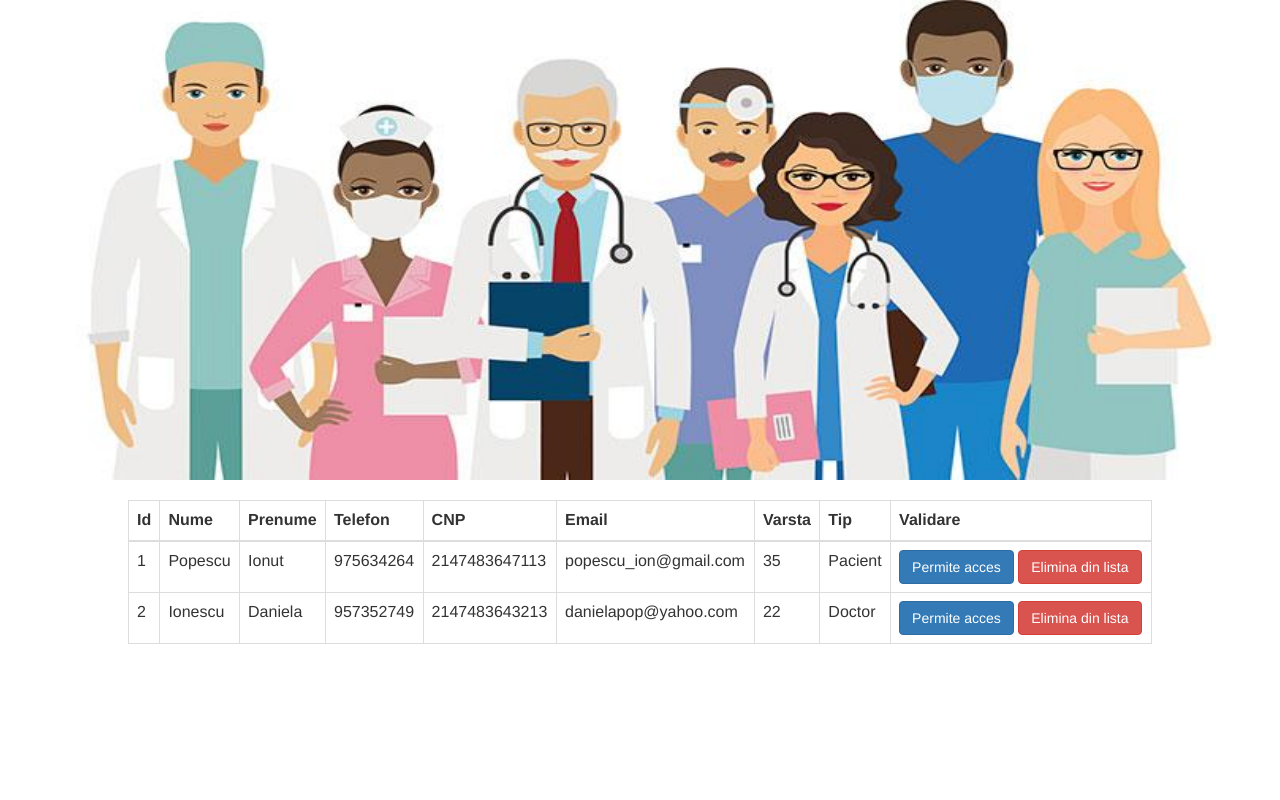
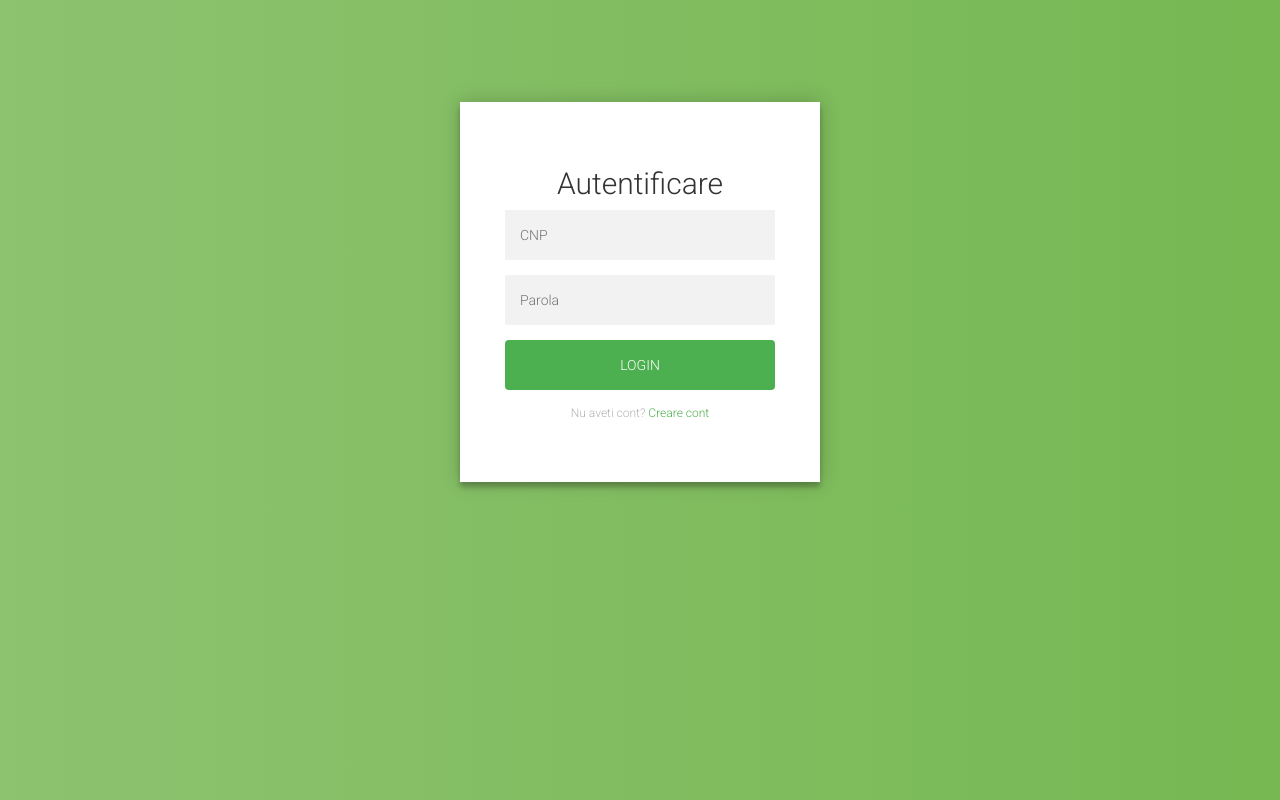
Before and after one commit to DianaArsene/E-health, a PHP site: page / in a window 1280 px wide. Run offline with PHP 8.4, Linux system fonts and the light colour scheme; data comes from the database, SQL or seed files in the repository; some libraries are stand-ins or nearby versions.

Commit message:
Modificare pacienti si register. Implementare session. Implementare logout

```diff
--- a/assets/css/style.css
+++ b/assets/css/style.css
@@ -122,3 +122,20 @@ body {
     padding-left: 15px;
     padding-top: 5px;
 }
+
+.page_menu{
+  float: right;
+  margin: 20px;
+  clear: right;
+}
+
+.page_menu .salut,
+.page_menu .logout{
+float: left;
+width: auto;
+margin-right: 20px;
+}
+
+.page_menu .logout a{
+  color: #ffffff;
+}
--- a/assets/css/styleAsistenti.css
+++ b/assets/css/styleAsistenti.css
@@ -29,3 +29,20 @@
 .btnIncarcaAnalize {
 	margin-top: 25px;
 }
+
+.page_menu{
+		float: right;
+		margin: 20px;
+		clear: right;
+  }
+
+  .page_menu .salut,
+  .page_menu .logout{
+	float: left;
+	width: auto;
+	margin-right: 20px;
+  }
+
+  .page_menu .logout a{
+	  color: #ffffff;
+  }
--- a/index.php
+++ b/index.php
@@ -1,140 +1,107 @@
 <?php
+session_start();
 
+// initializing variables
+$cnp = "";
+$parola = "";
+$errors = array();
 // connect to the database
 $db = mysqli_connect('localhost', 'root', '', 'ehealth');
-//permite acces => Schimba status in 1
-/*if (isset($_POST['allowAcc'])) {
-	///$utilizator = $_POST['utilizator1'];
-	///echo ($utilizator);
-
-} else if (isset($_POST['delete'])) {
-
-}*/
-
+// REGISTER USER
+if (isset($_POST['login_user'])) {
+  // receive all input values from the form
+  $cnp = mysqli_real_escape_string($db, $_POST['cnp']);
+  $parola = mysqli_real_escape_string($db, $_POST['parola']);
+  // form validation: ensure that the form is correctly filled ...
+  // by adding (array_push()) corresponding error unto $errors array
+  if (empty($cnp)) {
+    array_push($errors, "CNP necompletat !");
+  }
+  if (empty($parola)) {
+    array_push($errors, "Parola necompletata !");
+  }
+  // first check the database to make sure
+  // a user does not already exist with the same username and/or email
+  if(count($errors) == 0){
+    $user_check_query = "SELECT * FROM utilizatori WHERE Cnp='$cnp' and Parola='".md5($parola)."'";
+    $result = mysqli_query($db, $user_check_query);
+    $user = mysqli_fetch_assoc($result);
+    if ($user != NULL) { // if user exists
+      $_SESSION["user"] = $user;
+      header('location: admin.php');
+    }
+    else {
+      array_push($errors, "CNP sau Parola invalide !");
+    }
+  }
+}
 ?>
 
 <html>
   <head>
-	<title>Admin Page</title>
-	<link rel="stylesheet" href="assets/css/styleAsistenti.css" type="text/css">
+    <link rel="stylesheet"
+          href="https://maxcdn.bootstrapcdn.com/bootstrap/3.3.7/css/bootstrap.min.css">
+    <link rel="stylesheet" href="assets/css/style.css" type="text/css">
 
-	<!-- BOOTSTRAP CDN -->
-	<!-- Latest compiled and minified CSS -->
-	<link rel="stylesheet" href="https://maxcdn.bootstrapcdn.com/bootstrap/3.3.7/css/bootstrap.min.css">
-	<link rel="stylesheet" href="https://cdn.datatables.net/1.10.16/css/dataTables.bootstrap.min.css">
-	<!-- Latest compiled JavaScript -->
-	<script type="text/javascript" src="assets/js/libs/jquery-3.3.1.min.js"></script>
-	<script src="https://maxcdn.bootstrapcdn.com/bootstrap/3.3.7/js/bootstrap.min.js"></script>
-	<!--END -->
+    <script type="text/javascript"
+            src="assets/js/libs/jquery-3.3.1.min.js"></script>
+    <script
+      src="https://maxcdn.bootstrapcdn.com/bootstrap/3.3.7/js/bootstrap.min.js"></script>
+    <script type="text/javascript" src="assets/js/custom/script.js"></script>
 
   </head>
   <body>
-	<div class="card">
-		<img src="doctor.jpg" class="img-fluid imgBanner2">
-		<div class="form paddingClassIndex">
-			<form class="login-form" method="post">
-				<table id="example" class="table table-bordered table-hover" style="width:100%">
-					<thead>
-						<tr>
-							<th>Id</th>
-							<th>Nume</th>
-							<th>Prenume</th>
-							<th>Telefon</th>
-							<th>CNP</th>
-							<th>Email</th>
-							<th>Varsta</th>
-							<th>Tip</th>
-							<th>Validare</th>
-						</tr>
-					</thead>
-					<tbody>
+    <?php
+      // Display the successfully register message and unset the variable
+        if(!empty($_SESSION['messages'])){
+          echo "<div class='message_wrapper'>";
+          echo "<div class='alert alert-success alert-dismissible'>";
+          echo "<a href=\"#\" class=\"close\" data-dismiss=\"alert\" aria-label=\"close\">&times;</a>";
+          echo "<strong>Inregistrare reusita !</strong>";
+          echo "<div>".$_SESSION['messages']."</div>";
+          echo "</div>";
+          echo "</div>";
+          unset($_SESSION['messages']);
+        }
+    ?>
+    <?php
+      // Display the successfully register message and unset the variable
+        if(!empty($_SESSION['login_messages'])){
+          echo "<div class='message_wrapper'>";
+          echo "<div class='alert alert-danger alert-dismissible'>";
+          echo "<a href=\"#\" class=\"close\" data-dismiss=\"alert\" aria-label=\"close\">&times;</a>";
+          echo "<strong>Acces restrictionat !</strong>";
+          echo "<div>".$_SESSION['login_messages']."</div>";
+          echo "</div>";
+          echo "</div>";
+          unset($_SESSION['login_messages']);
+        }
+    ?>
 
     <?php
-						$res = mysqli_query($db, "SELECT Id, Nume, Prenume, Telefon, CNP, Email, Varsta, Tip	FROM utilizatori WHERE Status = 0 AND Tip != 0");
-						$num_rows = mysqli_num_rows($res);
-						if($num_rows > 0){
-							while($rows = mysqli_fetch_row($res)) {
+      if(count($errors) > 0){
+        echo "<div class='message_wrapper'>";
+        echo "<div class='alert alert-danger alert-dismissible'>";
+        echo "<a href=\"#\" class=\"close\" data-dismiss=\"alert\" aria-label=\"close\">&times;</a>";
+        echo "<strong>Autentificare nereusita !</strong>";
+        foreach ($errors as $err){
+          echo "<div>".$err."</div>";
+        }
+        echo "</div>";
+        echo "</div>";
+      }
+    ?>
 
-								?> <tr>
-								<?php
-
-								foreach ($rows as $key => $data ){
-									?>
-									<td><?php
-										if($key == 7){
-											if($data == 1){
-												echo "Pacient";
-											}elseif ($data == 2){
-												echo "Doctor";
-											}elseif ($data == 3){
-												echo "Asistent";
-											}else{
-												echo $data;
-											}
-										}else{
-											echo $data;
-										}
-
-									}?></td>
-									<td>
-										<button id='<?php echo $rows[0]; ?>' type='button' class='btn btn-primary' onClick='allowAcc(this.id)'>Permite acces</button>
-										<button id='<?php echo $rows[0]; ?>' type='button' class='btn btn-danger' onClick='deleteAcc(this.id)'>Elimina din lista</button>
-									</td>
-									<?php }
-						}else{?>
-						<tr><td colspan="9" style="text-align: center; font-weight: bold"> Momentan nu exista utilizatori de aprobat !</td></tr>
-									<?php } ?>
-							</tr>
-						</tbody>
-					</table>
+    <div class="login-page">
+      <div class="form">
+        <h2> Autentificare </h2>
+        <form class="login-form" method="post">
+          <input type="text" name="cnp" placeholder="CNP"/>
+          <input type="password" name="parola" placeholder="Parola"/>
+          <button type="submit" class="btn" name="login_user">login</button>
+          <p class="message">Nu aveti cont? <a href="register.php">Creare cont</a></p>
         </form>
-
       </div>
     </div>
-	</div>
-
-	<script type="text/javascript">
-	function allowAcc(clicked_id)
-	{
-		$.ajax({
-			type: 'POST',
-			url: 'helperUpdate.php',
-			data: { Id:clicked_id},
-			success: function(result){
-				if(result == 'Success')
-					alert('Utilizatorul a primit permisiunile necesare !');
-				else
-					alert('Permisiunile nu au fost acordate !');
-				location.reload();
-			},
-			error: function() {
-				alert('A aparut o eroare !');
-				location.reload();
-			}
-		});
-	}
-
-	function deleteAcc(clicked_id)
-	{
-		$.ajax({
-			type: 'POST',
-			url: 'helperDelete.php',
-			data: { id: clicked_id},
-			success: function(result){
-				if(result == 'Success') {
-					alert('Utilizator a fost sters din sistem!');
-				}
-				else {
-					alert('Stergerea nu a putut fi efectuata! Este posibil ca utilizatorul sa fie deja asociat unei programari sau sa figureze in baza de date cu analize.');
-				}
-				location.reload();
-			},
-			error: function() {
-				alert('A aparut o eroare !');
-				location.reload();
-			}
-		});
-	}
-	</script>
   </body>
 </html>
--- /dev/null
+++ b/logout.php
@@ -0,0 +1,5 @@
+<?php
+session_start();
+unset($_SESSION);
+session_destroy();
+header('location: index.php');
--- a/register.php
+++ b/register.php
@@ -58,7 +58,7 @@ if (isset($_POST['create_user'])) {
   			  VALUES('$nume', '$prenume', '$telefon','$cnp','$email','$varsta','$parola' ,'$usertype')";
       mysqli_query($db, $query);
       $_SESSION['messages'] = "Contul a fost creat cu succes !";
-      header('location: login.php');
+      header('location: index.php');
     }
   }
 }
```
Also changed, not shown: admin.php (added, +155 -0 lines), login.php (deleted, +0 -92 lines), pacienti.php (+22 -10 lines). Lines whose indentation alone changed are shown as unchanged.
